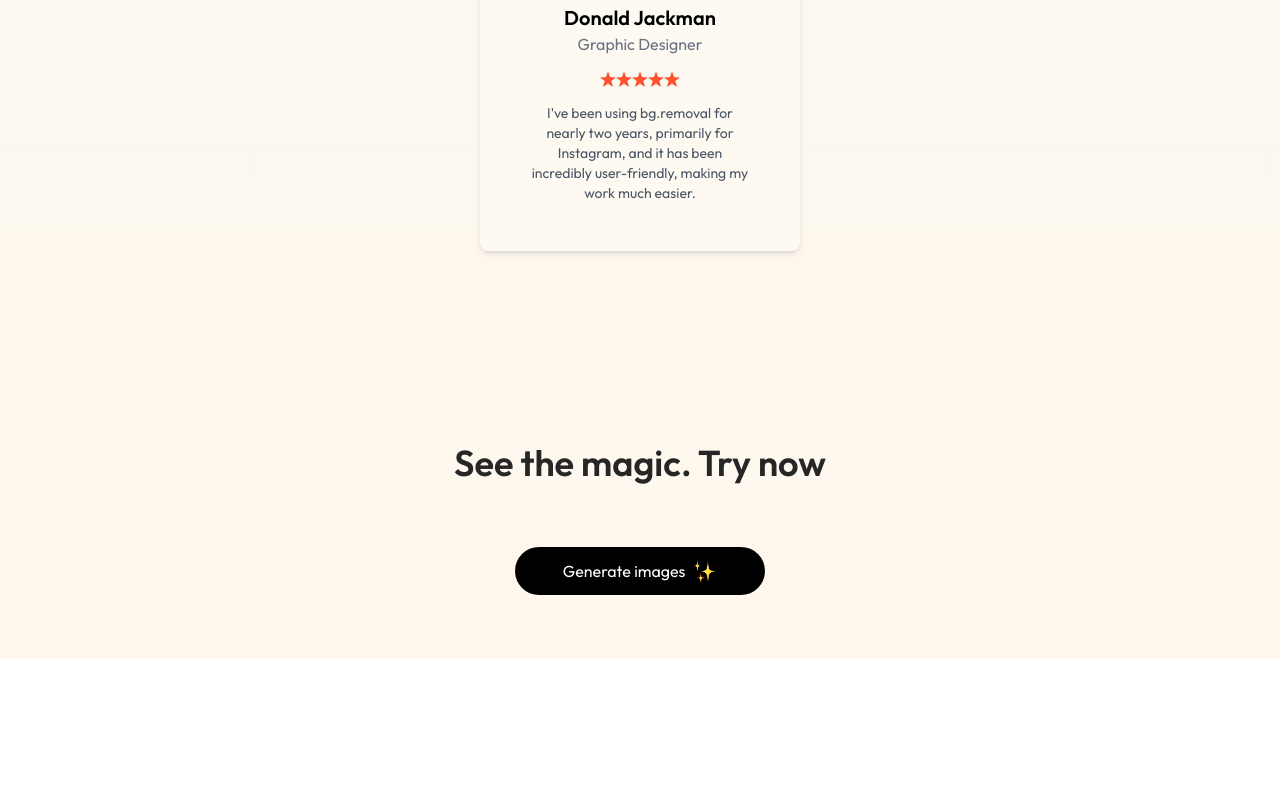
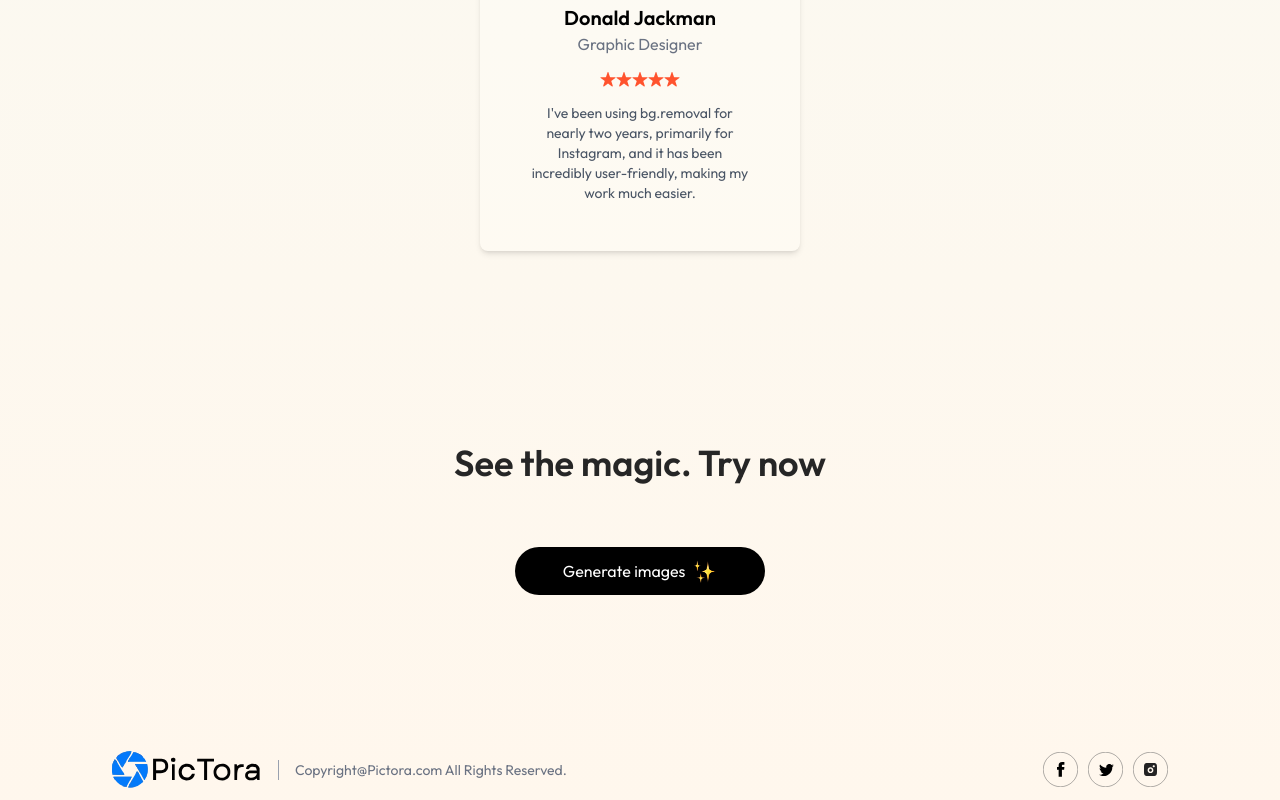
Before and after one commit to gokul-aj/PicTora, a React (Vite) app in the folder client/: page / in a window 1280 px wide. Shown: the part 2646-3446 px from the top of the page. Before the commit the page ends 3305 px from the top, so only its background shows below. Built offline with nearby package versions, Linux system fonts and the light colour scheme.

Commit message:
Completed the footer component

```diff
--- a/client/src/App.jsx
+++ b/client/src/App.jsx
@@ -4,6 +4,7 @@ import Result from './Pages/Result'
 import BuyCredit from './Pages/BuyCredit'
 import { Route, Routes } from 'react-router-dom'
 import Navbar from './Components/Navbar'
+import Footer from './Components/Footer'
 
 const App = () => {
   return (
@@ -14,7 +15,7 @@ const App = () => {
         <Route path='/result' element={<Result />} />
         <Route path='/buy' element={<BuyCredit />} />
       </Routes>
-
+<Footer/>
 
     </div>
   )
--- /dev/null
+++ b/client/src/Components/Footer.jsx
@@ -0,0 +1,20 @@
+import React from 'react'
+import { assets } from '../assets/assets'
+
+const Footer = () => {
+  return (
+    <div className='flex items-center justify-between gap-4 py-3 mt-20 '>
+    <img src={assets.logo} width={150}/>
+    <p className='flex-1 border-l border-gray-400 pl-4 text-sm text-gray-500 max-sm:hidden'>Copyright@Pictora.com All Rights Reserved.</p>
+    <div className='flex gap-2.5'>
+      <img src={assets.facebook_icon} width={35}/>
+      <img src={assets.twitter_icon} width={35}/>
+      <img src={assets.instagram_icon} width={35}/>
+    </div>
+
+
+    </div>
+  )
+}
+
+export default Footer
--- a/client/src/Components/Testimonials.jsx
+++ b/client/src/Components/Testimonials.jsx
@@ -4,10 +4,8 @@ import { assets, testimonialsData } from '../assets/assets'
 const Testimonials = () => {
   return (
     <div className='items-center justify-center flex flex-col my-20 py-12 md:px-28'>
-
 <h1 className='text-3xl sm:text-4xl font-semibold mb-2 '>Customer Testimonials</h1>
     <p className='text-gray-500 mb-12'>What Our Users Are Saying </p>
-
     <div className='flex flex-wrap gap-6 '>
 {testimonialsData.map((testimonail, index)=>(
     <div key={index } className='bg-white/20 p-12 rounded-lg shadow-md order w-80 m-auto cursor-pointer hover:scale-[1.02] transition-all'>
@@ -22,11 +20,9 @@ const Testimonials = () => {
           </div>
           <p className='text-center text-sm text-gray-600'>{testimonail.text}</p>
       </div>
-
     </div>
 ))}
     </div>
-
     </div>
   )
 }
```
